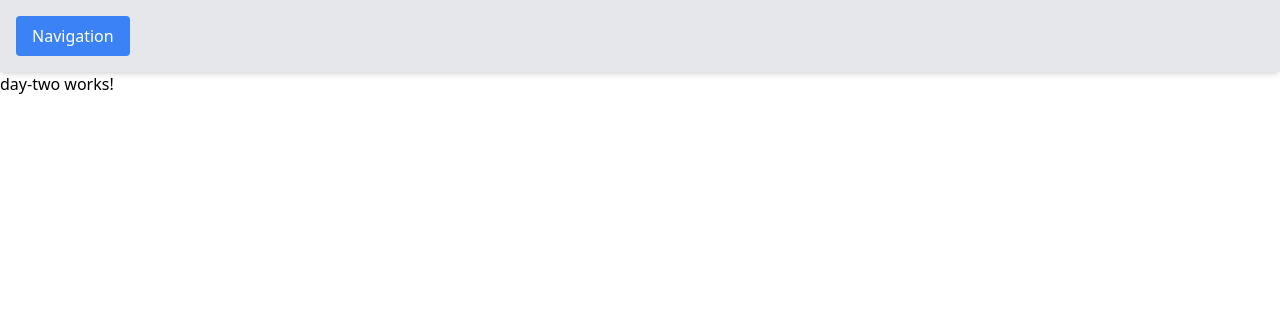
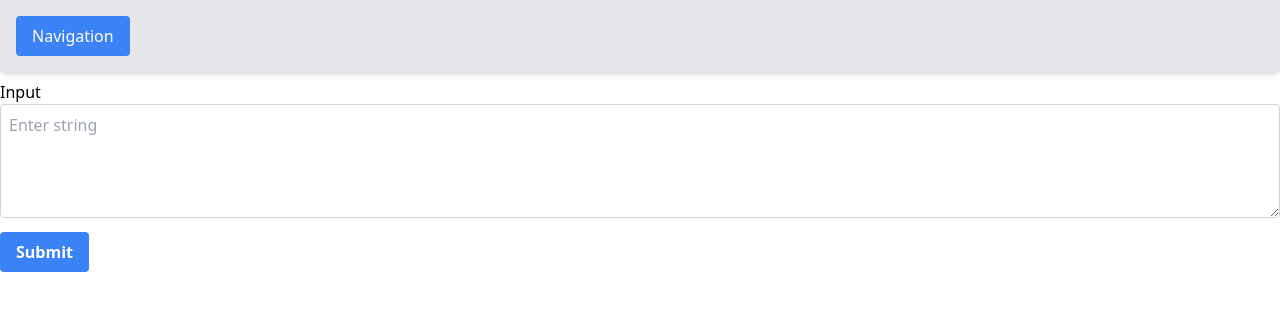
Before and after one commit to Niewski/aoc23-front, an Angular app: page /day2 in a window 1280 px wide. Shown: the top 310 px of the page. Built offline with nearby package versions, Linux system fonts and the light colour scheme.

Commit message:
init for day two

```diff
--- a/src/app/api.service.ts
+++ b/src/app/api.service.ts
@@ -12,5 +12,8 @@ export class ApiService {
   solveDayOne(inputs: string[]) {
     return this.http.post<number>(`${this.baseUrl}/day1`, inputs);
   }
+  solveDayTwo(input: string) {
+    return this.http.post<number>(`${this.baseUrl}/day2`, input);
+  }
 
 }
--- a/src/app/day-two/day-two.component.html
+++ b/src/app/day-two/day-two.component.html
@@ -1 +1,10 @@
-<p>day-two works!</p>
+<div class="block mb-4">
+    <h3 class="mt-2">Input</h3>
+    <textarea class="w-full p-2 border border-gray-300 rounded focus:outline-none focus:border-blue-500" rows="4" [(ngModel)]="inputString" placeholder="Enter string" name="inputBox"></textarea>
+    <button (click)="submit()" class="mt-2 bg-blue-500 text-white font-bold py-2 px-4 rounded">Submit</button>
+  </div>
+
+  <!-- Optional: Display the result -->
+  <div *ngIf="result !== null">
+    Result: {{ result }}
+  </div>
--- a/src/app/day-two/day-two.component.ts
+++ b/src/app/day-two/day-two.component.ts
@@ -1,12 +1,34 @@
+import { CommonModule } from '@angular/common';
 import { Component } from '@angular/core';
+import { FormsModule } from '@angular/forms';
+import { ApiService } from '../api.service';
 
 @Component({
   selector: 'app-day-two',
   standalone: true,
-  imports: [],
+  imports: [CommonModule, FormsModule],
   templateUrl: './day-two.component.html',
   styleUrl: './day-two.component.css'
 })
 export class DayTwoComponent {
+  inputString: string = '';
+  result: number | null = null;
+  constructor(private apiService: ApiService) { }
+
+  submit() {
+    const input = this.inputString.trim();
+    console.log('Input: ', input);
+    this.apiService.solveDayTwo(input).subscribe({
+      next: (result) => {
+        this.result = result; // Store the result to display in the template
+      },
+      error: (error) => {
+        console.error('Error: ', error); // Handle the error scenario
+        this.result = null;
+      },
+      // Optionally, you can add a 'complete' callback if needed
+      complete: () => console.log('Observable completed')
+    });
+  }
 
 }
```
